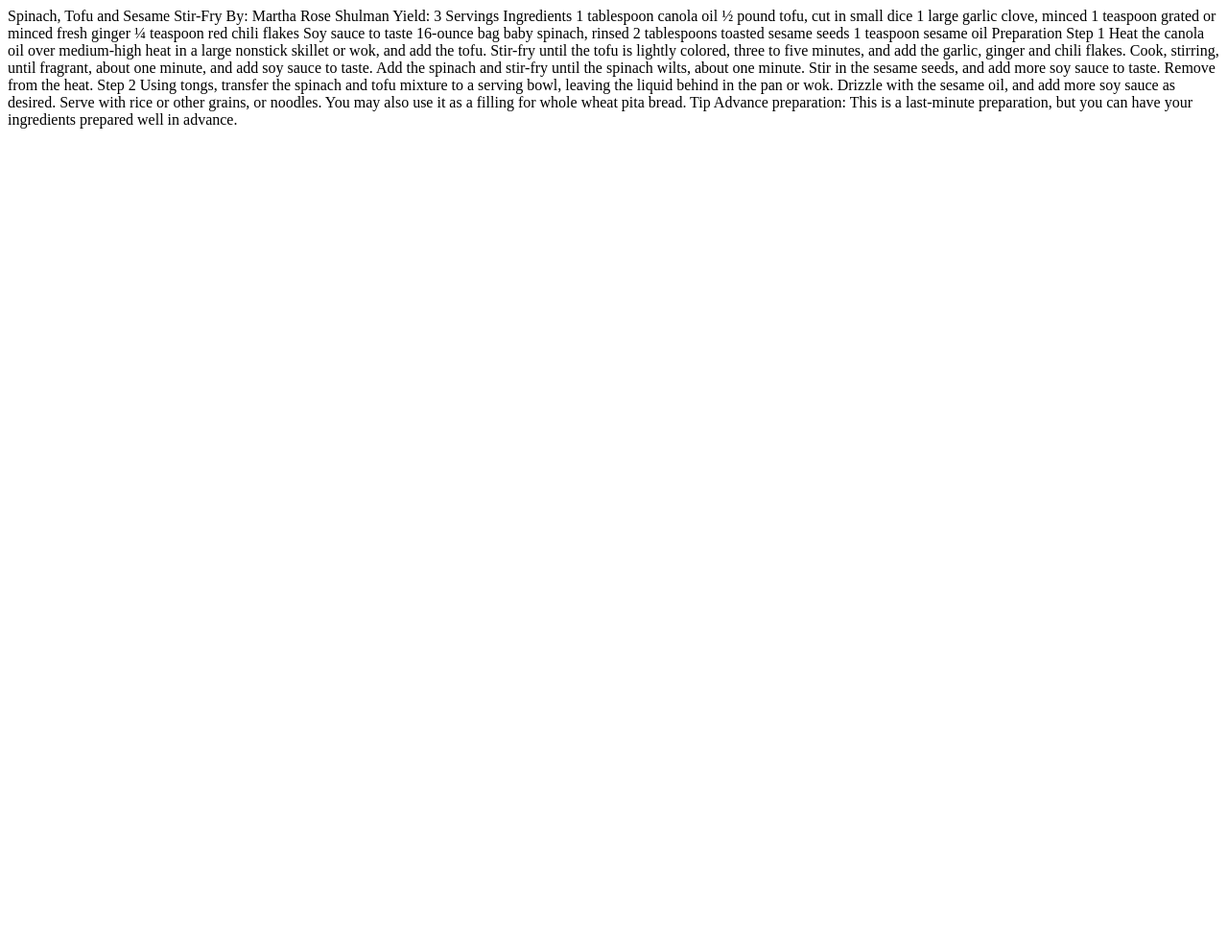
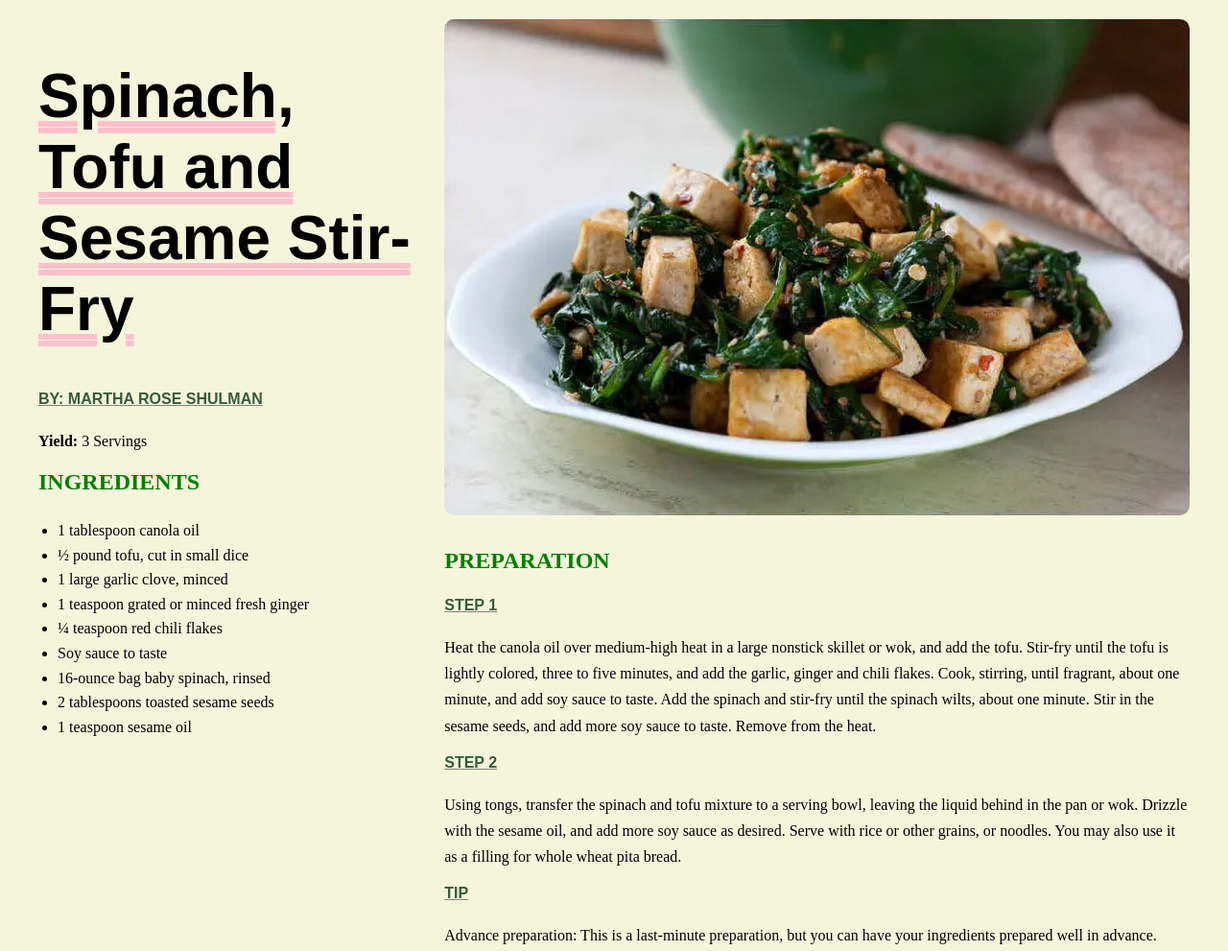
Before and after one commit to b67tang/Exercise-7, a plain HTML site: page index.html in a window 1280 px wide. Shown: the whole page at 96% size. Before the commit the page ends 800 px from the top, so only its background shows below. Drawn offline with Linux system fonts and the light colour scheme; a web font is replaced by a local one.

Commit message:
Exercise 7

```diff
--- a/index.html
+++ b/index.html
@@ -1,30 +1,152 @@
 <!--This receipe is taken from https://cooking.nytimes.com/recipes/1012494-spinach-tofu-and-sesame-stir-fry -->
+<!DOCTYPE html>
+<html lang="en-CA">
+<head>
+<meta charset="UTF-8">
+<title>Exercise 7 - Typography</title>
+
+<link rel="preconnect" href="https://fonts.googleapis.com">
+<link rel="preconnect" href="https://fonts.gstatic.com" crossorigin>
+<link href="https://fonts.googleapis.com/css2?family=Bungee+Tint&display=swap" rel="stylesheet">
+
+<link rel="preconnect" href="https://fonts.googleapis.com">
+<link rel="preconnect" href="https://fonts.gstatic.com" crossorigin>
+<link href="https://fonts.googleapis.com/css2?family=Bungee+Tint&family=Cabin+Sketch:wght@400;700&family=Ribeye&display=swap" rel="stylesheet">
+<style>
+
+  body {
+    font-family: "Times New Roman", Times, serif;
+    background-color: beige;
+    margin: 0;
+    padding: 0;
+  }
+
+  .tofu-container {
+    width: 1200px;
+    margin: 0 auto;
+    display: flex;
+    gap: 5px;
+    background-color: beige;
+    padding: 20px;
+    border-radius: 8px;
+
+
+  }
+
+  .left {
+    width: 35%;
+  }
+
+  .right {
+    width: 65%;
+  }
+
+   h1 {
+      font-family: "Bungee Tint", sans-serif;
+      font-size: 4em;
+      font-weight: bold;
+      text-decoration: underline pink double;
+      padding-bottom: 5px;
+    }
+
+   h2 {
+      font-family: "Cabin Sketch", sans-serif;
+      font-size: 1em;
+      color: #355c3b;
+      font-weight: bold;
+      text-decoration: underline grey solid;
+      text-transform: uppercase;
+      padding-bottom: 5px;
+  }
+
+   h3 {
+      font-size: 1.5rem;
+      color: green;
+      margin-top: 10px;
+      font-weight: 600;
+      text-transform: uppercase;
+  }
+
+    ul {
+      list-style-type: disc;
+      padding-left: 20px;
+      line-height: 1.6;
+    }
+
+    img {
+      width: 100%;
+      border-radius: 10px;
+      margin-bottom: 20px;
+    }
+
+    p {
+      line-height: 1.7;
+      margin-bottom: 1em;
+    }
+
+    strong {
+      font-weight: bold;
+    }
+
+</style>
+</head>
+
+<body>
+   <div class="tofu-container">
+     <div class="left">
+      <h1>Spinach, Tofu and Sesame Stir-Fry</h1>
+      <h2>By: Martha Rose Shulman</h2>
+      <p><strong>Yield:</strong> 3 Servings</p>
 
 
 
-Spinach, Tofu and Sesame Stir-Fry
-By: Martha Rose Shulman
-Yield: 3 Servings
+<h3>
+Ingredients
+</h3>
 
-Ingredients
+<ul>
+<li>1 tablespoon canola oil</li>
+<li>½ pound tofu, cut in small dice</li>
+<li>1 large garlic clove, minced</li>
+<li>1 teaspoon grated or minced fresh ginger</li>
+<li>¼ teaspoon red chili flakes</li>
+<li>Soy sauce to taste</li>
+<li>16-ounce bag baby spinach, rinsed</li>
+<li>2 tablespoons toasted sesame seeds</li>
+<li>1 teaspoon sesame oil</li>
+</ul>
+</div>
 
-1 tablespoon canola oil
-½ pound tofu, cut in small dice
-1 large garlic clove, minced
-1 teaspoon grated or minced fresh ginger
-¼ teaspoon red chili flakes
-Soy sauce to taste
-16-ounce bag baby spinach, rinsed
-2 tablespoons toasted sesame seeds
-1 teaspoon sesame oil
+<div class="right">
+      <img src="Tofu Photo .jpg" alt="Spinach, Tofu and Sesame Stir-Fry">
+<h3>
+ Preparation
+</h3>
 
-Preparation
+<h2>
+Step 1
+</h2>
+<p>
+ Heat the canola oil over medium-high heat in a large nonstick skillet or wok, and add the tofu. Stir-fry until the tofu is lightly colored, three to five minutes, and add the garlic, ginger and chili flakes. Cook, stirring, until fragrant, about one minute, and add soy sauce to taste. Add the spinach and stir-fry until the spinach wilts, about one minute. Stir in the sesame seeds, and add more soy sauce to taste. Remove from the heat.
+ </p>
 
-Step 1
-Heat the canola oil over medium-high heat in a large nonstick skillet or wok, and add the tofu. Stir-fry until the tofu is lightly colored, three to five minutes, and add the garlic, ginger and chili flakes. Cook, stirring, until fragrant, about one minute, and add soy sauce to taste. Add the spinach and stir-fry until the spinach wilts, about one minute. Stir in the sesame seeds, and add more soy sauce to taste. Remove from the heat.
+<h2>
+Step 2
+</h2>
 
-Step 2
+<p>
 Using tongs, transfer the spinach and tofu mixture to a serving bowl, leaving the liquid behind in the pan or wok. Drizzle with the sesame oil, and add more soy sauce as desired. Serve with rice or other grains, or noodles. You may also use it as a filling for whole wheat pita bread.
+</p>
 
+<h2>
 Tip
+</h2>
+
+<p>
 Advance preparation: This is a last-minute preparation, but you can have your ingredients prepared well in advance.
+</p>
+
+</div>
+</div>
+</body>
+</html>
```
